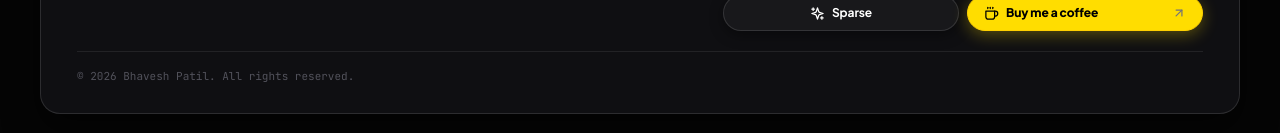
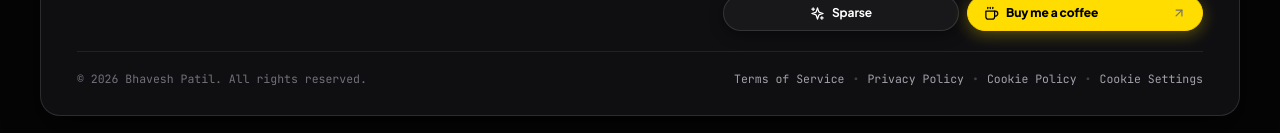
Before and after one commit to bhaveshpatil-ks/Bhavesh-frontend-, a React (Vite) app: page /admin in a window 1280 px wide. Shown: the part 1041-1174 px from the top of the page. Built offline with nearby package versions, Linux system fonts and the light colour scheme; no server answers; the HTML template or start-up script is replaced by a standard one.

Commit message:
feat(footer): add legal compliance links and cookie settings modal trigger

```diff
--- a/src/components/MegaFooter.jsx
+++ b/src/components/MegaFooter.jsx
@@ -132,10 +132,32 @@ export default function MegaFooter() {
             </div>
           </div>
 
-          {/* Bottom Copyright Notice */}
+          {/* Bottom Copyright & Legal Compliance Notice */}
           <div className="footer-copyright">
             <div className="copyright-text">
               © {new Date().getFullYear()} {profile.name} {profile.lastName}. All rights reserved.
+            </div>
+
+            <div className="footer-legal-group">
+              <Link to="/terms" className="footer-legal-link">
+                Terms of Service
+              </Link>
+              <span className="footer-legal-dot">•</span>
+              <Link to="/privacy" className="footer-legal-link">
+                Privacy Policy
+              </Link>
+              <span className="footer-legal-dot">•</span>
+              <Link to="/cookies" className="footer-legal-link">
+                Cookie Policy
+              </Link>
+              <span className="footer-legal-dot">•</span>
+              <button
+                type="button"
+                onClick={() => window.dispatchEvent(new CustomEvent('open-cookie-settings'))}
+                className="footer-legal-btn"
+              >
+                Cookie Settings
+              </button>
             </div>
           </div>
         </div>
@@ -317,15 +339,55 @@ export default function MegaFooter() {
           transform: translateY(-1px) scale(1.01);
         }
 
-        /* Bottom Copyright */
+        /* Bottom Copyright & Legal */
         .footer-copyright {
           display: flex;
           align-items: center;
           justify-content: space-between;
-          margin-top: 16px;
-          font-size: 11px;
-          color: #52525b;
-          font-family: var(--font-mono);
+          margin-top: 18px;
+          font-size: 11.5px;
+          color: #71717a;
+          font-family: var(--font-mono, monospace);
+          flex-wrap: wrap;
+          gap: 12px;
+        }
+
+        .footer-legal-group {
+          display: flex;
+          align-items: center;
+          gap: 8px;
+          flex-wrap: wrap;
+        }
+
+        .footer-legal-link {
+          color: #a1a1aa;
+          text-decoration: none;
+          transition: color 0.2s ease;
+        }
+
+        .footer-legal-link:hover {
+          color: #ff4500;
+          text-decoration: underline;
+        }
+
+        .footer-legal-btn {
+          background: transparent;
+          border: none;
+          color: #a1a1aa;
+          cursor: pointer;
+          font-size: 11.5px;
+          font-family: inherit;
+          padding: 0;
+          transition: color 0.2s ease;
+        }
+
+        .footer-legal-btn:hover {
+          color: #ff4500;
+          text-decoration: underline;
+        }
+
+        .footer-legal-dot {
+          color: #3f3f46;
         }
 
         /* ─── Responsive Media Queries ──────────────── */
```
